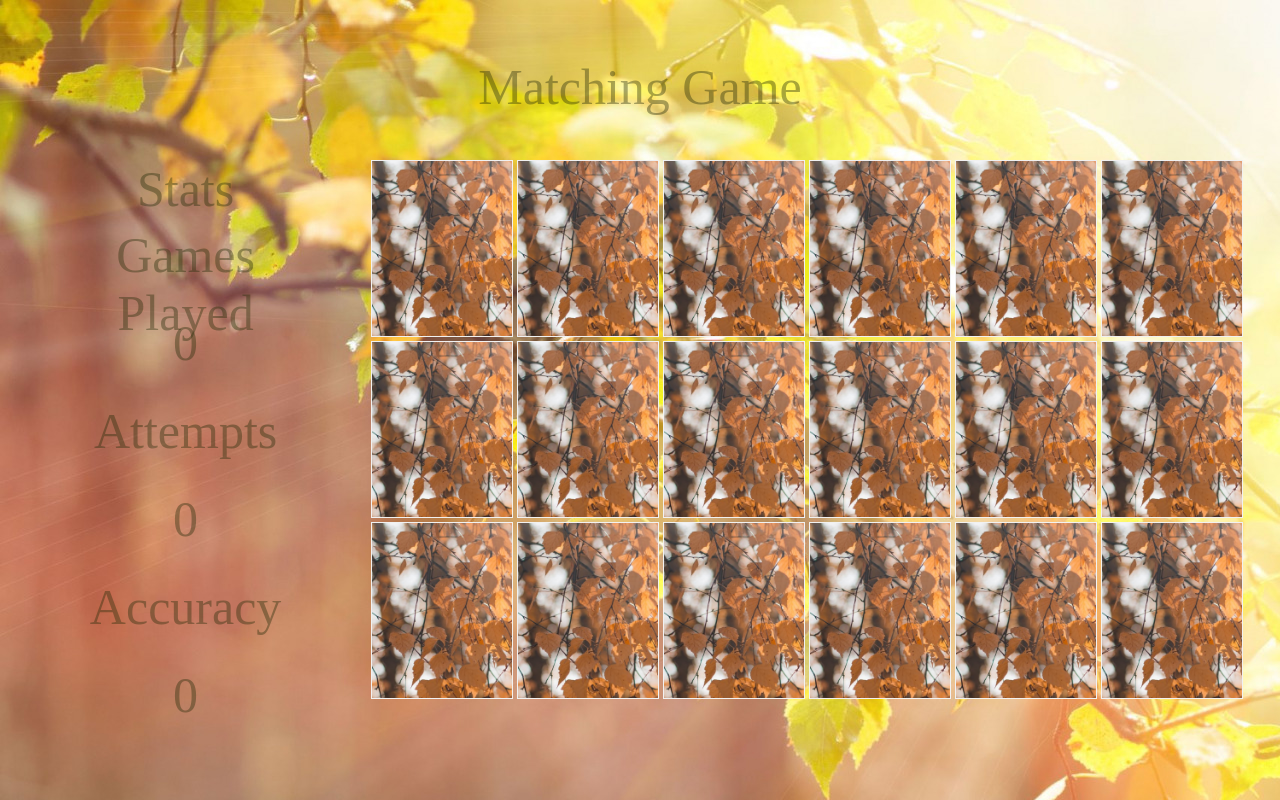
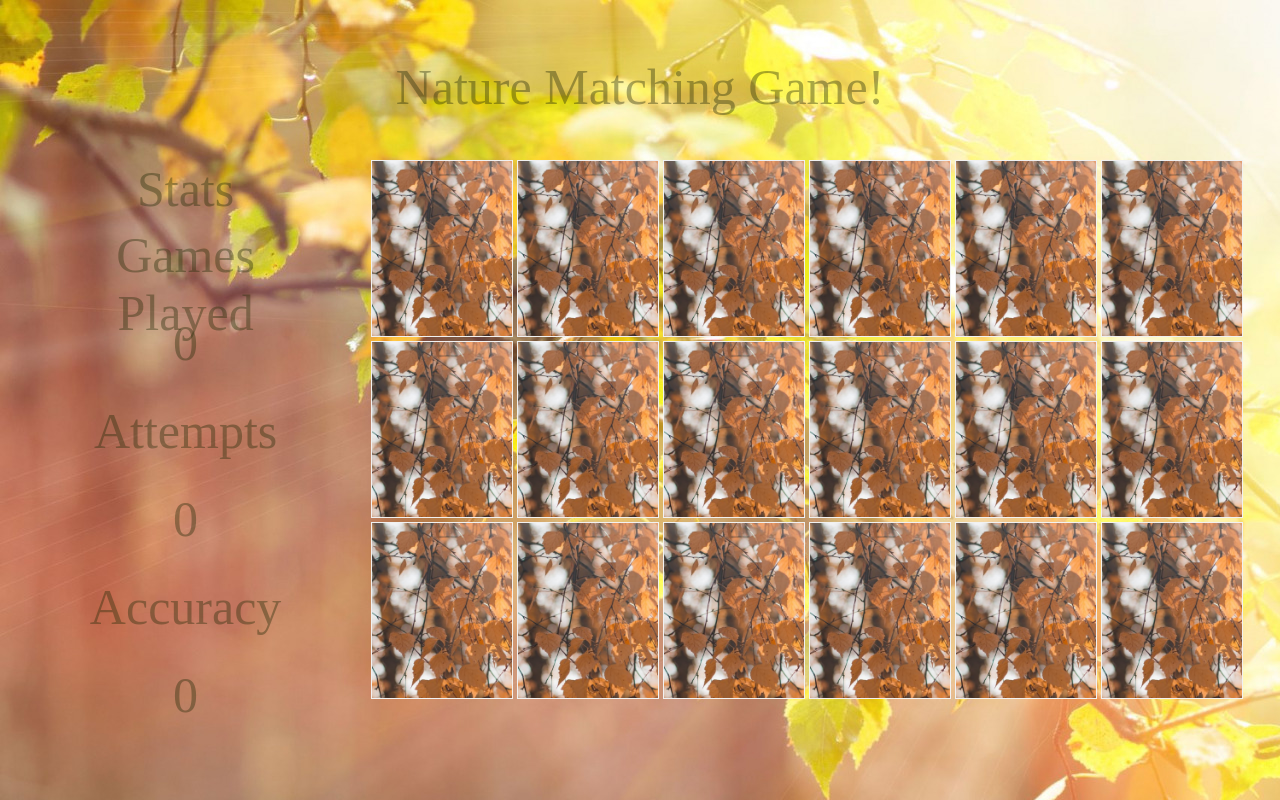
Before and after one commit to michael5522/memory-match, a plain HTML site: page index.html in a window 1280 px wide. Drawn offline with nearby package versions, Linux system fonts and the light colour scheme.

Commit message:
added name to title

```diff
--- a/index.html
+++ b/index.html
@@ -2,7 +2,7 @@
 <html lang="en">
 <head>
 
-  <title>match game</title>
+  <title>match game!</title>
   <link rel="stylesheet" href="style.css">
   <script src="https://ajax.googleapis.com/ajax/libs/jquery/3.4.1/jquery.min.js"></script>
   <script src="script.js"></script>
@@ -16,7 +16,7 @@
   </div>
   <header>
     <br>
-    Matching Game
+    Nature Matching Game!
   </header>
   <div class="theRest">
     <aside>
```
